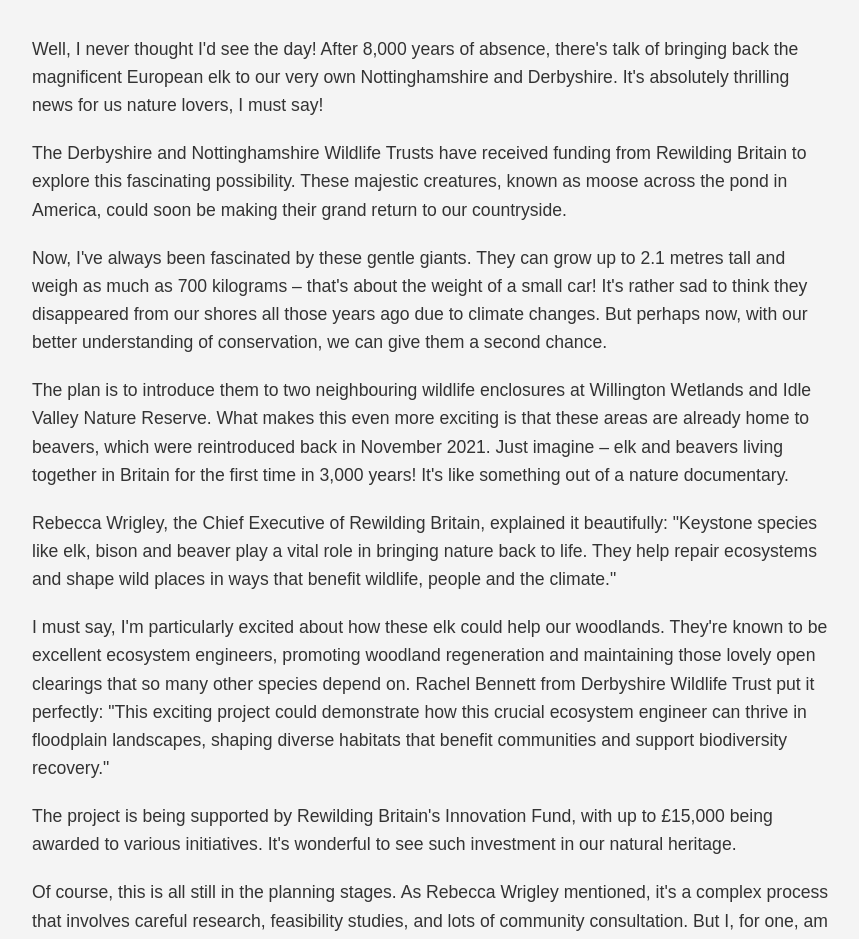
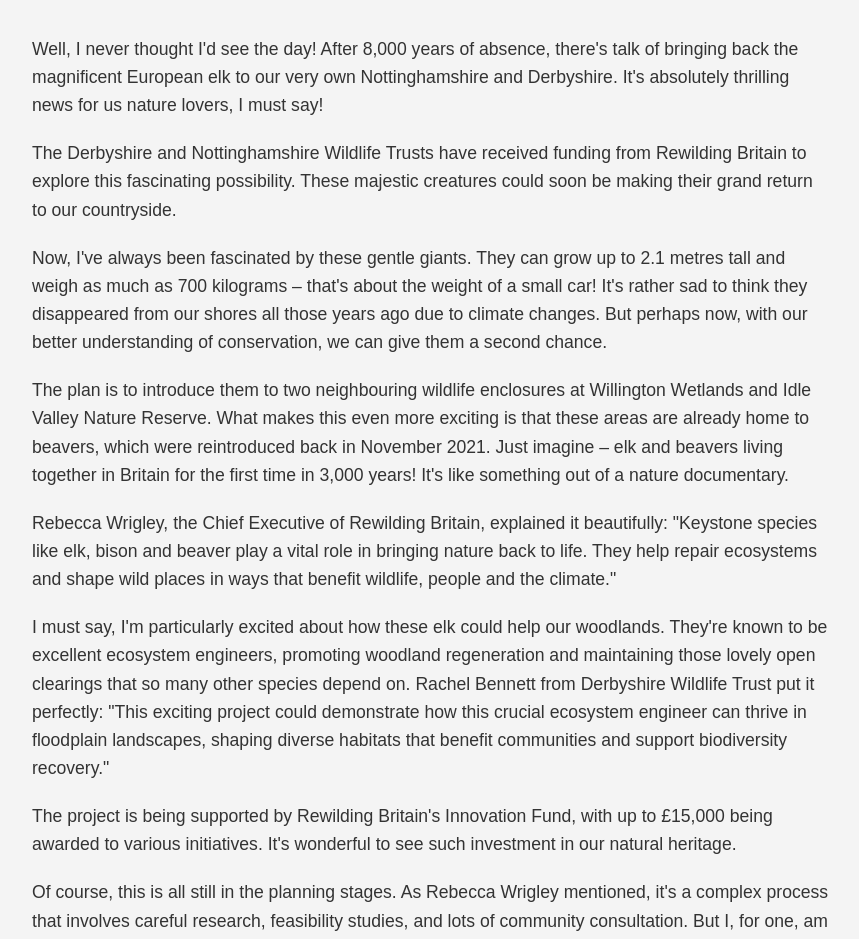
Before and after one commit to elljfb/animal-age, a plain HTML site: page blog/animal-thats-been-extinct-here.html in a window 1280 px wide. Shown: the part 1080-2019 px from the top of the page, without its empty margins (208-1067 px from the left). Drawn offline with Linux system fonts and the light colour scheme.

Commit message:
fixed article

```diff
--- a/blog/animal-thats-been-extinct-here.html
+++ b/blog/animal-thats-been-extinct-here.html
@@ -75,7 +75,7 @@
             <div class="post-content">
                 <p>Well, I never thought I'd see the day! After 8,000 years of absence, there's talk of bringing back the magnificent European elk to our very own Nottinghamshire and Derbyshire. It's absolutely thrilling news for us nature lovers, I must say!</p>
 
-                <p>The Derbyshire and Nottinghamshire Wildlife Trusts have received funding from Rewilding Britain to explore this fascinating possibility. These majestic creatures, known as moose across the pond in America, could soon be making their grand return to our countryside.</p>
+                <p>The Derbyshire and Nottinghamshire Wildlife Trusts have received funding from Rewilding Britain to explore this fascinating possibility. These majestic creatures could soon be making their grand return to our countryside.</p>
 
                 <p>Now, I've always been fascinated by these gentle giants. They can grow up to 2.1 metres tall and weigh as much as 700 kilograms – that's about the weight of a small car! It's rather sad to think they disappeared from our shores all those years ago due to climate changes. But perhaps now, with our better understanding of conservation, we can give them a second chance.</p>
 
```
